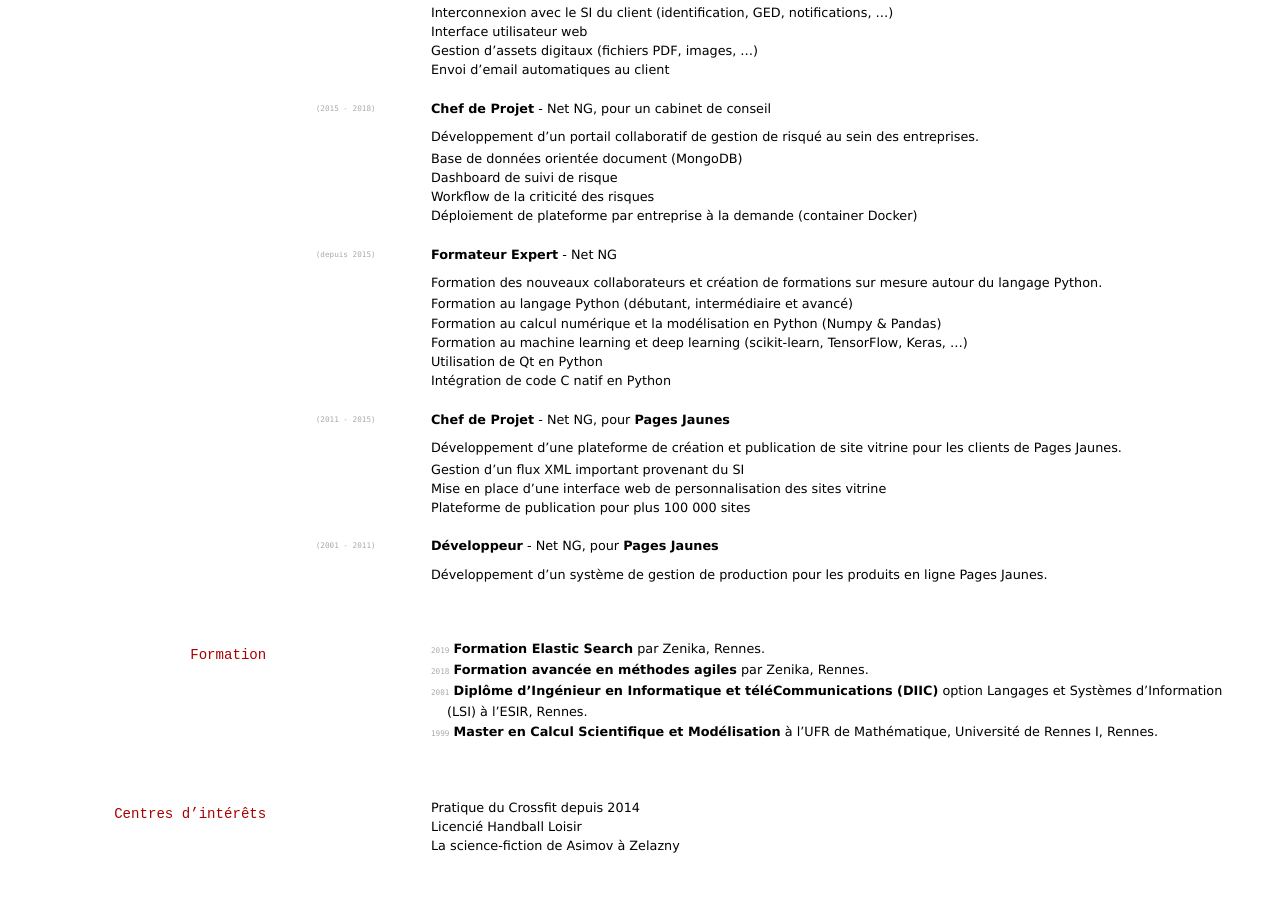
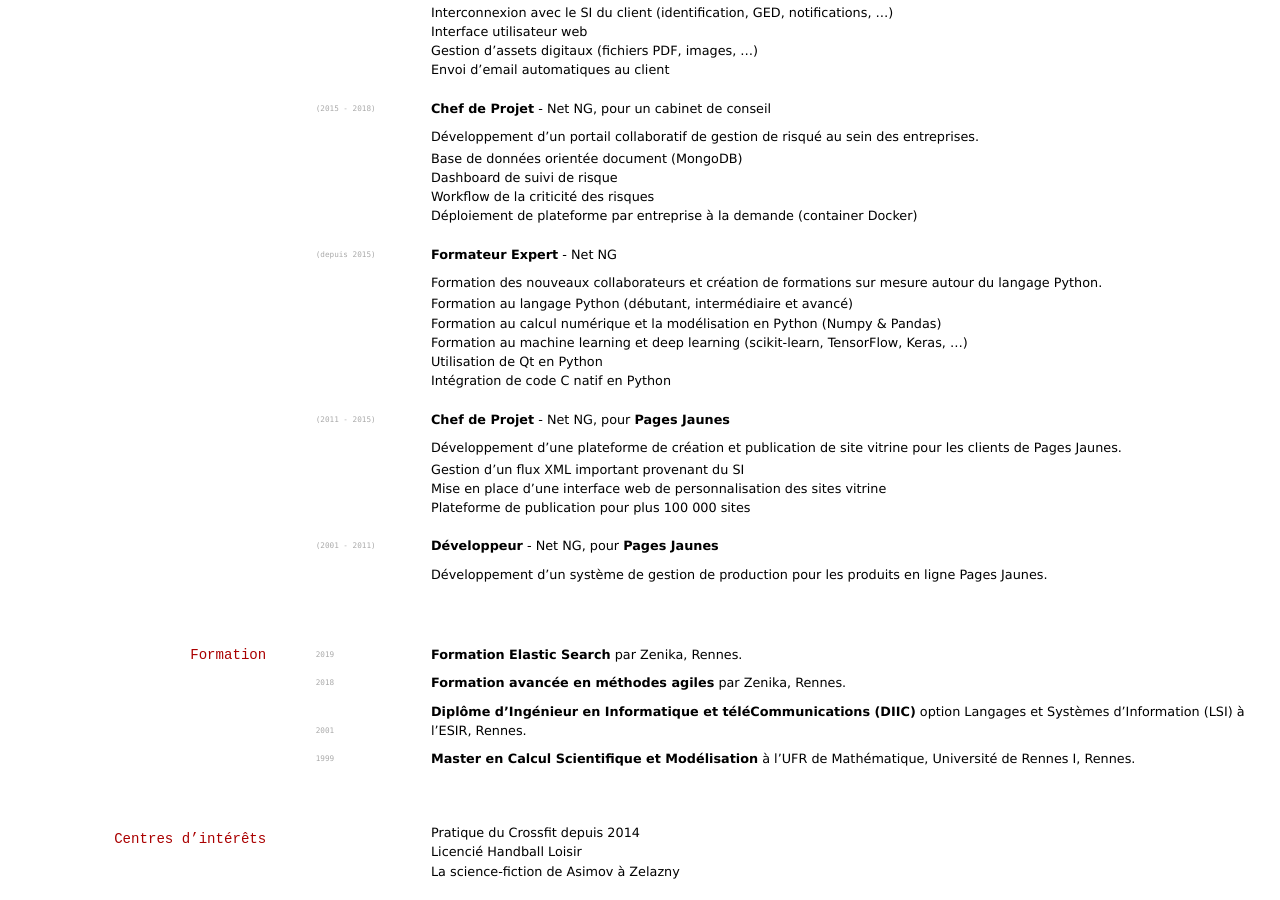
Before and after one commit to Alzakath/alzakath.github.io, a Jekyll site: the page built from curriculum_fr.md, in a window 1280 px wide and 900 px high, scrolled down 1030 px. Built offline with Jekyll 4.4.1, drawn with Linux system fonts in a browser that asks for light colours; before the commit the page ends 1905 px from its top, so only the background shows below that.

Commit message:
Add inde page

```diff
--- a/curriculum_fr.md
+++ b/curriculum_fr.md
@@ -102,15 +102,18 @@ Développement d’un système de gestion de production pour les produits en lig
 
 ## Formation
 
-- `2019` __Formation Elastic Search__
-par Zenika, Rennes.
-- `2018` __Formation avancée en méthodes agiles__
-par Zenika, Rennes.
-- `2001` __Diplôme d'Ingénieur en Informatique et téléCommunications (DIIC)__
-option Langages et Systèmes d'Information (LSI)
+__Formation Elastic Search__ par Zenika, Rennes.
+`2019`
+
+__Formation avancée en méthodes agiles__ par Zenika, Rennes.
+`2018`
+
+__Diplôme d'Ingénieur en Informatique et téléCommunications (DIIC)__ option Langages et Systèmes d'Information (LSI)
 à l’ESIR, Rennes.
-- `1999` __Master en Calcul Scientifique et Modélisation__
-à l'UFR de Mathématique, Université de Rennes I, Rennes.
+`2001`
+
+__Master en Calcul Scientifique et Modélisation__ à l'UFR de Mathématique, Université de Rennes I, Rennes.
+`1999`
 
 ## Centres d'intérêts
 
```
Also changed, not shown: index.md (added, +1 -0 lines), README.md.
